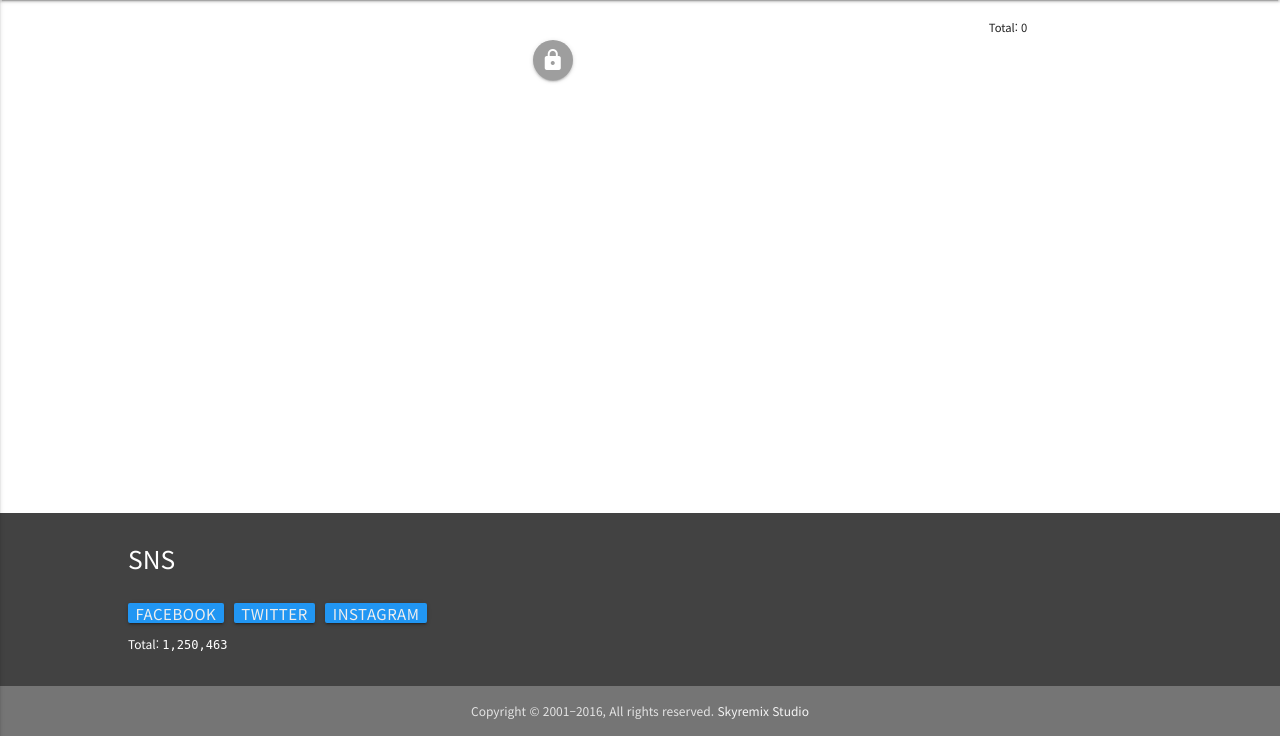
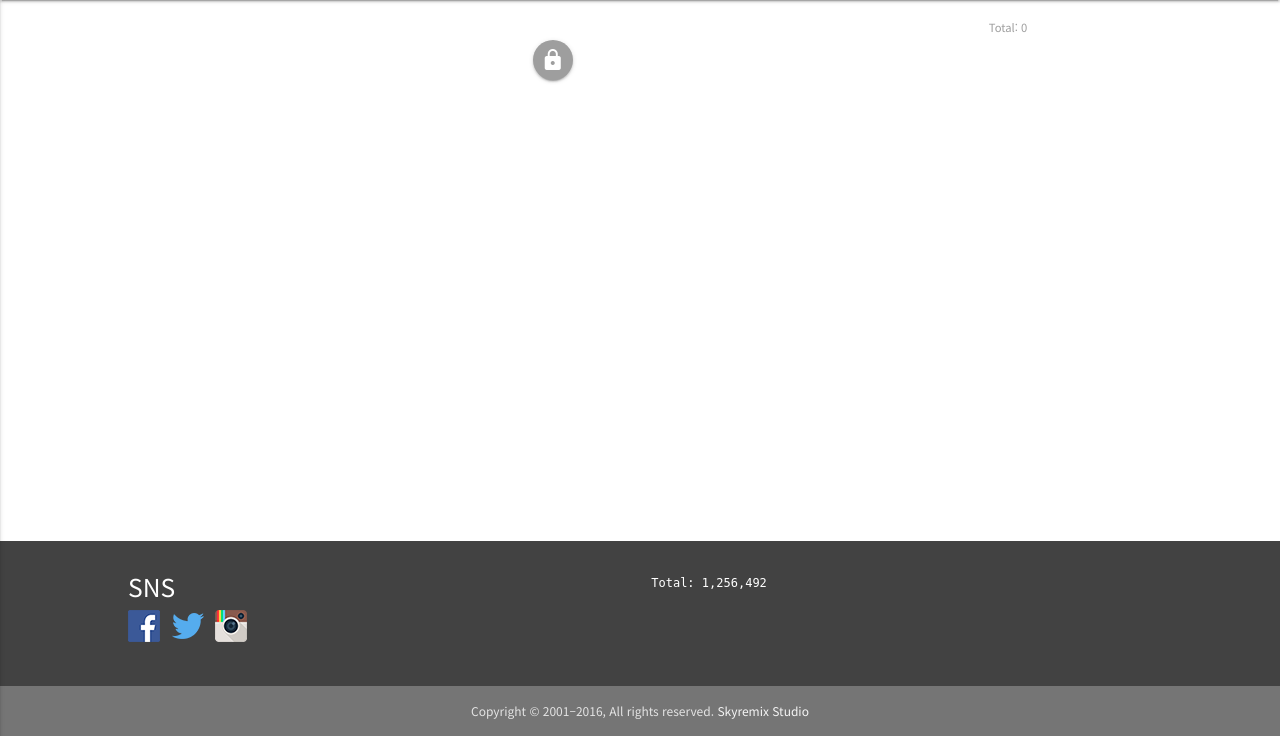
Before and after one commit to lilis2nd/17th, a PHP site: page /etc.php in a window 1280 px wide. Shown: the part 64-800 px from the top of the page. Run offline with PHP 8.4, Linux system fonts and the light colour scheme; data that the repository does not hold is empty; some libraries are stand-ins or nearby versions; some web fonts are replaced.

Commit message:
Almost done

```diff
--- a/about.php
+++ b/about.php
@@ -10,7 +10,7 @@ include('inc.header.php');
             <div class="col s12 m6 l4">
                 <div class="card blue-grey lighten-5 hoverable">
                     <div class="card-content">
-                        <img src="img/profile.jpg" class="responsive-img" />
+                        <img src="img/profile_na.png" class="responsive-img" />
                     </div>
                 </div>
             </div>
--- a/count.txt
+++ b/count.txt
@@ -1 +1 @@
-1250462
+1256491
--- a/css/17th.css
+++ b/css/17th.css
@@ -56,22 +56,22 @@ footer .btn {
 	padding: 0.5em !important;
 }
 
-ul#talksList {
+/*ul#talksList {
 	height: 25vh;
 	overflow: hidden;
 	overflow-y: auto;
-}
+}*/
 
 @media only screen and (min-width: 601px) {
 	ul#etcList {
-		height: 25vh;
+		/*height: 25vh;*/
 		overflow: hidden;
 		text-overflow: ellipsis;
 		white-space: nowrap;
 	}
 }
 
-ul#talksList a {
+ul#talksList a, ul#etcList a {
 	color: #00235a;
 }
 
@@ -105,8 +105,8 @@ ul#talksList a {
 	height: 100%;
 }
 
-ul#indexTalk { padding:0;}
-ul#indexTalk li{
+ul#indexTalk, ul#indexEtc { padding:0;}
+ul#indexTalk li, ul#indexEtc li {
 	list-style-type: none;
 }
 
@@ -115,3 +115,5 @@ ul#indexTalk li{
 	text-overflow: ellipsis;
 	white-space: nowrap;
 }
+
+dt { font-weight:700;}
--- a/etc.php
+++ b/etc.php
@@ -63,7 +63,7 @@ define('ETCDIR', 'etc/');
 
 			<div class="col l2 m2 s12">
 				<div class="row">
-					<p>
+					<p class="grey-text">
 						<small>Total: <?php echo $count_page; ?></small>
 					</p>
 					<ul id="etcList">
@@ -71,7 +71,11 @@ define('ETCDIR', 'etc/');
 						for ($i = ($count_page - 1); $i >= 0; $i--) {
 							$exp = explode("/", $files[$i]);
 							$fileName = basename($exp[1], '.php');
-							echo "<li><small><a href=\"etc.php?page=$fileName\">$fileName</a></small></li>";
+							$etcFile = fopen($files[$i], "r");
+							$etcMod = str_replace('<span class="card-title">','',fgets($etcFile));
+							$etcTitle = str_replace('</span>','',$etcMod);
+							fclose($etcFile);
+							echo "<li><small><a href=\"etc.php?page=$fileName\">$etcTitle</a></small></li>";
 						}
 						?>
 					</ul>
--- a/inc.bread.snapshots.php
+++ b/inc.bread.snapshots.php
@@ -1,5 +1,5 @@
 <nav>
-    <div class="nav-wrapper">
+    <div class="nav-wrapper deep-orange darken-4">
         <div class="col s12">
             <a href="snapshots.php" class="breadcrumb" style="margin-left: 2em;">Snapshots</a>
             <a href="#" class="breadcrumb"><?php echo $title; ?>
--- a/inc.footer.php
+++ b/inc.footer.php
@@ -10,28 +10,34 @@ include_once("inc.google.php");
 <footer class="page-footer grey darken-3">
 	<div class="container">
 		<div class="row">
-            <div class="col l12 m12 s12">
+			<div class="col l6 m6 s12">
 				<h5 class="white-text">SNS</h5>
+				<div class="row">
+					<div class="col s2 m2 l1">
+						<a href="http://www.facebook.com/lilis.net" target="_blank"><img src="img/icon_facebook.png"/></a>
+					</div>
+					<div class="col s2 m2 l1">
+						<a href="http://twitter.com/LILIS_net" target="_blank"><img src="img/icon_twitter.png"/></a>
+					</div>
+					<div class="col s2 m2 l1">
+						<a href="https://www.instagram.com/lilis/" target="_blank"><img src="img/icon_instagram.png"/></a>
 					</div>
 				</div>
-        <div class="row">
-            <div class="col l10 m5 s1">
-                <a class="grey-text text-lighten-3 waves-effect waves-light btn blue"
-                    href="http://www.facebook.com/lilis.net" target="_blank">Facebook</a> &nbsp; <a
-                    class="grey-text text-lighten-3 waves-effect waves-light btn blue"
-                    href="http://twitter.com/LILIS_net" target="_blank">Twitter</a> &nbsp; <a
-                    class="grey-text text-lighten-3 waves-effect waves-light btn blue"
-                    href="https://www.instagram.com/lilis/" target="_blank">Instagram</a>
-                <p class="white-text">Total: <span style="font-family: monospace;"><?php include('inc.counter.php'); ?></span></p>
+			</div>
+			<div class="col l6 m6 s12">
+				<p class="white-text">
+					<span style="font-family: 'D2 coding', monospace;">Total: <?php include('inc.counter.php'); ?></span>
+				</p>
 			</div>
 		</div>
 	</div>
 	<div class="footer-copyright grey darken-1">
 		<div class="container">
 			<div class="col l12 m4 s3 center-align">
-                Copyright &copy; <?php copyright(); ?>, All rights reserved. <a class="grey-text text-lighten-4"
-                    href="http://lilis.net">Skyremix Studio</a>
+				Copyright &copy; <?php copyright(); ?>, All rights reserved. <a class="grey-text text-lighten-4" href="http://lilis.net">Skyremix Studio</a>
 			</div>
 		</div>
 	</div>
-</footer></body></html>
+</footer>
+</body>
+</html>
--- a/inc.functions.php
+++ b/inc.functions.php
@@ -24,6 +24,7 @@ function talkInc($path)
 <div class="col s12 m12 l12">
     <div class="card white hoverable">
         <div class="card-content">
+		<!--<div class="fb-like" data-share="true" data-width="450" data-show-faces="true"> </div>-->
 HTML;
 	include("$path");
 	echo "<hr />";
--- a/inc.header.php
+++ b/inc.header.php
@@ -9,13 +9,14 @@ ini_set('max_input_time', 120);
 ini_set('memory_limit', '256M');
 ini_set('post_max_size', '50M');
 ini_set('upload_max_filesize', '50M');
+
 ?>
 	<!DOCTYPE html>
 	<html lang="ko">
 	<head>
 		<meta charset="utf-8">
 		<meta name="author" content="LILIS">
-    <title>Skyremix Studio - 17th</title>
+		<title>Skyremix Studio</title>
 		<link href="http://fonts.googleapis.com/icon?family=Material+Icons" rel="stylesheet">
 		<link type="text/css" rel="stylesheet" href="https://cdnjs.cloudflare.com/ajax/libs/materialize/0.97.7/css/materialize.min.css" media="screen,projection"/>
 		<link type="text/css" rel="stylesheet" href="css/17th.css"/>
@@ -36,6 +37,26 @@ ini_set('upload_max_filesize', '50M');
 	</head>
 
 	<body>
+<!--	<script>
+		window.fbAsyncInit = function () {
+			FB.init({
+				appId: '1207026882680660',
+				xfbml: true,
+				version: 'v2.7'
+			});
+		};
+
+		(function (d, s, id) {
+			var js, fjs = d.getElementsByTagName(s)[0];
+			if (d.getElementById(id)) {
+				return;
+			}
+			js = d.createElement(s);
+			js.id = id;
+			js.src = "//connect.facebook.net/en_US/sdk.js";
+			fjs.parentNode.insertBefore(js, fjs);
+		}(document, 'script', 'facebook-jssdk'));
+	</script>-->
 <?php
 include('inc.functions.php');
 include('inc.menu.php');
```
Also changed, not shown: inc.facebook.php (added, +20 -0 lines), index.real.php (+28 -3 lines), projects.php (+12 -1 lines), talks.php (+8 -2 lines), img/contruction.svg (added), img/icon_facebook.png (added), img/icon_instagram.png (added), img/icon_twitter.png (added), img/profile_na.png (added). Lines whose indentation alone changed are shown as unchanged.
